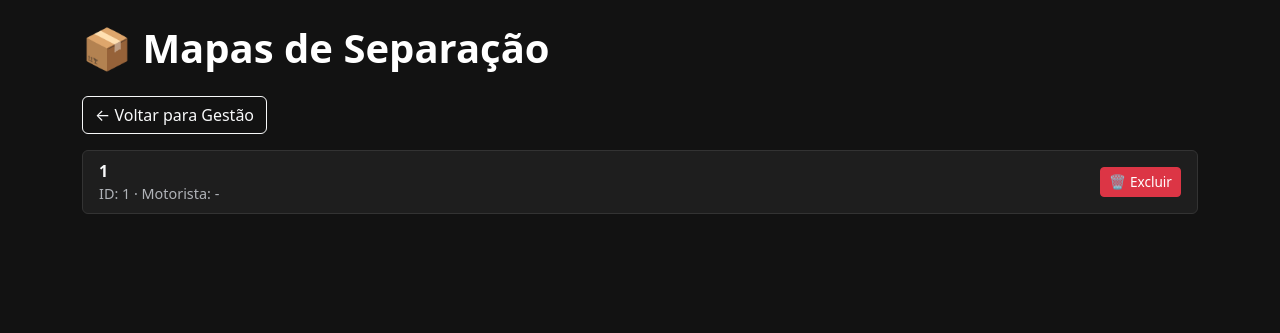
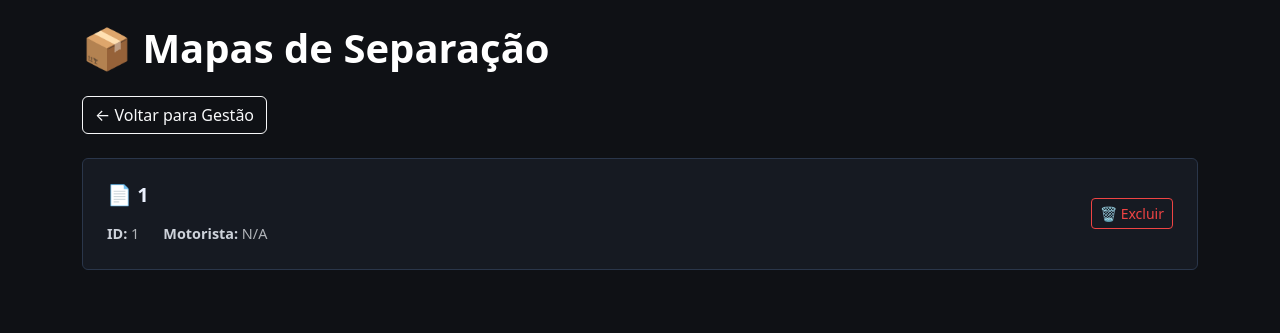
Before and after one commit to Luangscruznfe/confie-apps, a Flask app: template conferencia_app/templates/mapa_lista.html in a window 1280 px wide. Shown: the top 333 px of the page. Run offline with Flask 3, Linux system fonts and the light colour scheme; the template is opened without the code that fills it: most values are stand-ins (such as "Sample title", 1, 10 or a date in 2020); some libraries are stand-ins or nearby versions.

Commit message:
layout mapa

```diff
--- a/conferencia_app/templates/mapa_lista.html
+++ b/conferencia_app/templates/mapa_lista.html
@@ -5,38 +5,61 @@
   <title>Mapas de Separação</title>
   <link href="https://cdn.jsdelivr.net/npm/bootstrap@5.3.3/dist/css/bootstrap.min.css" rel="stylesheet">
   <style>
+    :root {
+      --bg-color: #0f1115;
+      --card-bg: #161a22;
+      --border-color: #2a364a;
+      --text-color: #ecf2ff;
+      --text-muted: #b0b3b8;
+      --accent-color: #3d8bfd;
+      --danger-color: #ef4444;
+    }
     body {
-      background-color: #121212;
-      color: #e4e6eb;
-    }
-    .list-group-item {
-      background-color: #1e1e1e;
-      border: 1px solid #333;
-      color: #e4e6eb;
-    }
-    .list-group-item:hover {
-      border-color: #3d8bfd;
-      transform: translateY(-2px);
-      box-shadow: 0 6px 20px rgba(0,0,0,0.4);
-    }
-    .btn-danger {
-      font-size: 0.85rem;
+      background-color: var(--bg-color);
+      color: var(--text-color);
     }
     .main-title {
       font-weight: bold;
       color: white;
     }
+    .mapa-item {
+      background-color: var(--card-bg);
+      border: 1px solid var(--border-color);
+      border-radius: 0.5rem; /* Cantos arredondados */
+      transition: all 0.2s ease-in-out;
+    }
+    .mapa-item:hover {
+      border-color: var(--accent-color);
+      transform: translateY(-4px);
+      box-shadow: 0 8px 25px rgba(0,0,0,0.5);
+    }
+    .mapa-title {
+      font-size: 1.25rem; /* Título maior */
+      font-weight: 600;
+      color: var(--text-color);
+    }
     .mapa-info {
       font-size: 0.9rem;
-      color: #b0b3b8;
+      color: var(--text-muted);
+    }
+    .mapa-info strong {
+      color: #cdd2da; /* Rótulos com um pouco mais de destaque */
+    }
+    .btn-outline-danger {
+        border-color: var(--danger-color);
+        color: var(--danger-color);
+    }
+    .btn-outline-danger:hover {
+        background-color: var(--danger-color);
+        color: white;
     }
   </style>
 </head>
 <body>
 
-<div class="container mt-4">
+<div class="container mt-4 mb-5">
   <h1 class="main-title mb-4">📦 Mapas de Separação</h1>
-  <a href="/gestao" class="btn btn-outline-light mb-3">&larr; Voltar para Gestão</a>
+  <a href="/gestao" class="btn btn-outline-light mb-4">&larr; Voltar para Gestão</a>
 
   {% with messages = get_flashed_messages(with_categories=true) %}
     {% if messages %}
@@ -47,36 +70,33 @@
   {% endwith %}
 
   {% if mapas %}
-    <ul class="list-group">
+    <div class="list-group">
       {% for m in mapas %}
-        <li class="list-group-item d-flex justify-content-between align-items-center">
-  <!-- LINK para abrir o mapa -->
-  <a class="text-decoration-none text-light flex-grow-1"
+        <div class="list-group-item mapa-item d-flex justify-content-between align-items-center p-4 mb-3">
+          <a class="text-decoration-none flex-grow-1"
              href="{{ url_for('mapa_detalhe', numero_carga=m[0]) }}">
-    <!-- Nome do PDF (fallback para número da carga) -->
-    <div class="fw-bold">
-      {{ (m[4] if m|length > 4 and m[4] else m[0]) }}
-    </div>
 
-    <!-- Linha de infos -->
-    <div class="mapa-info">
-      ID: {{ m[0] }}
-      · Motorista: {{ m[1] or '-' }}
-      {% if m|length > 2 %} · Emissão: {{ m[2] or '-' }}{% endif %}
-      {% if m|length > 3 %} · Romaneio: {{ m[3] or '-' }}{% endif %}
+            <h5 class="mapa-title mb-3">
+              📄 {{ (m[4] if m|length > 4 and m[4] else m[0]) }}
+            </h5>
+
+            <div class="mapa-info d-flex flex-wrap" style="gap: 0.5rem 1.5rem;">
+              <span><strong>ID:</strong> {{ m[0] }}</span>
+              <span><strong>Motorista:</strong> {{ m[1] or 'N/A' }}</span>
+              {% if m|length > 2 and m[2] %}<span><strong>Emissão:</strong> {{ m[2] }}</span>{% endif %}
+              {% if m|length > 3 and m[3] %}<span><strong>Romaneio:</strong> {{ m[3] }}</span>{% endif %}
             </div>
           </a>
 
           <form action="{{ url_for('mapa_deletar', numero_carga=m[0]) }}" method="post"
-      onsubmit="return confirm('Excluir mapa {{ (m[4] if m|length > 4 and m[4] else m[0]) }} e todos os itens vinculados?');">
-  <button type="submit" class="btn btn-sm btn-danger">🗑️ Excluir</button>
+              onsubmit="return confirm('Excluir mapa {{ (m[4] if m|length > 4 and m[4] else m[0]) }} e todos os itens vinculados?');" class="ms-4">
+            <button type="submit" class="btn btn-sm btn-outline-danger">🗑️ Excluir</button>
           </form>
-</li>
-
+        </div>
       {% endfor %}
-    </ul>
+    </div>
   {% else %}
-    <div class="alert alert-secondary">Nenhum mapa encontrado.</div>
+    <div class="alert alert-secondary mt-4">Nenhum mapa encontrado.</div>
   {% endif %}
 </div>
 
```
Lines whose indentation alone changed are shown as unchanged.
